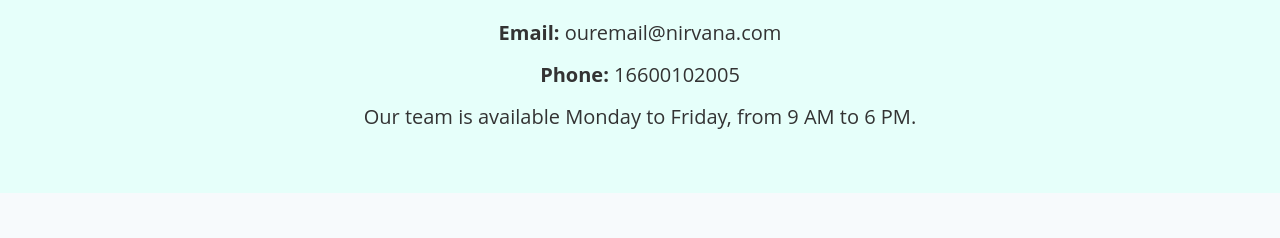
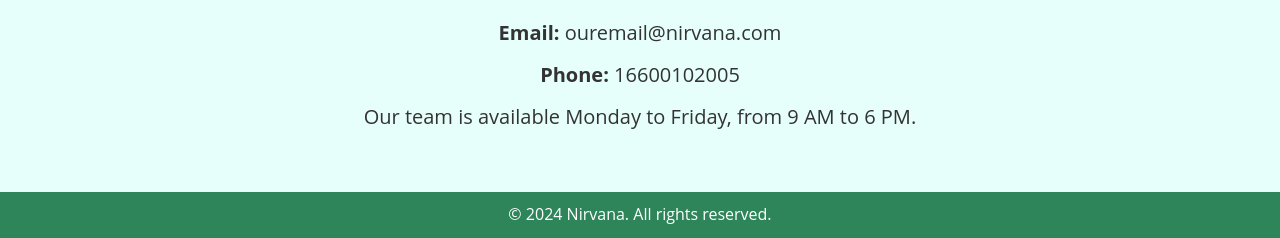
Before and after one commit to Happyitis/nirvana-mental-health-website, a plain HTML site: page contact-us.html in a window 1280 px wide. Shown: the part 562-800 px from the top of the page. Drawn offline with Linux system fonts and the light colour scheme.

Commit message:
footer fix in contactus.html
footer update

```diff
--- a/contact-us.html
+++ b/contact-us.html
@@ -67,7 +67,9 @@
             </ul>
         </section>
     </main>
-
+    <footer>
+        <p>&copy; 2024 Nirvana. All rights reserved.</p>
+    </footer>
 
 </body>
 </html>
```
